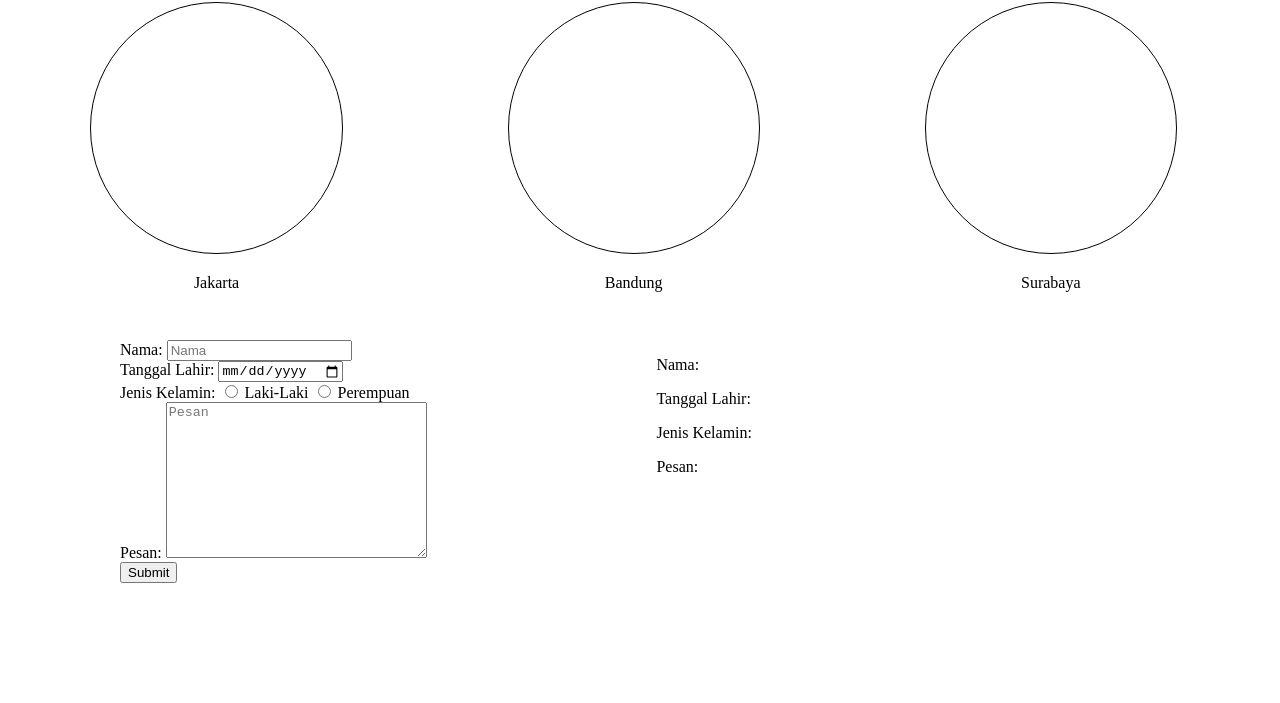
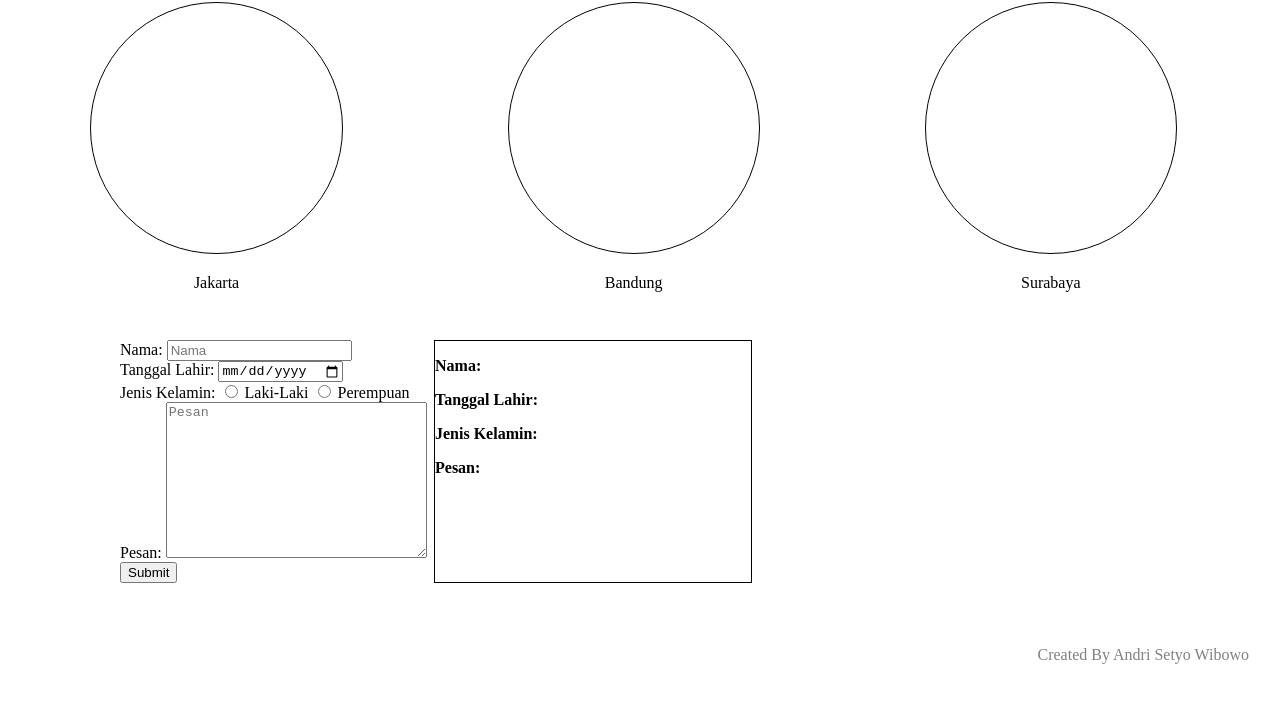
Before and after one commit to revou-fundamental-course/16-oct-23-AndriSW, a plain HTML site: page index.html in a window 1280 px wide. Shown: the part 754-1457 px from the top of the page. Before the commit the page ends 1377 px from the top, so only its background shows below. Drawn offline with Linux system fonts and the light colour scheme.

Commit message:
tugas mini project

```diff
--- a/css/style.css
+++ b/css/style.css
@@ -67,3 +67,14 @@
     width: 50%;
     justify-content: space-between;
 }
+
+.right-form {
+    width: 50%;
+    border: 1px solid black;
+}
+
+footer {
+    text-align: right;
+    padding: 15px 23px;
+    color: grey;
+}
--- a/index.html
+++ b/index.html
@@ -64,13 +64,17 @@
       <input type="submit" value="Submit" />
     </form>
 
-    <div>
-      <p>Nama: <span id="sender-full-name"></span> </p>
-      <p>Tanggal Lahir: <span id="sender-birth-date"></span></p>
-      <p>Jenis Kelamin: <span id="sender-gender"></span></p>
-      <p>Pesan: <span id="sender-messages"></span></p>
+    <div class="right-form">
+      <p><b>Nama: </b><span id="sender-full-name"></span> </p>
+      <p><b>Tanggal Lahir: </b><span id="sender-birth-date"></span></p>
+      <p><b>Jenis Kelamin: </b><span id="sender-gender"></span></p>
+      <p><b>Pesan: </b><span id="sender-messages"></span></p>
     </div>
   </section>
+
+  <footer>
+    <p>Created By Andri Setyo Wibowo</p>
+  </footer>
 
     <script src="./js/script.js"></script>
 </body>
```
